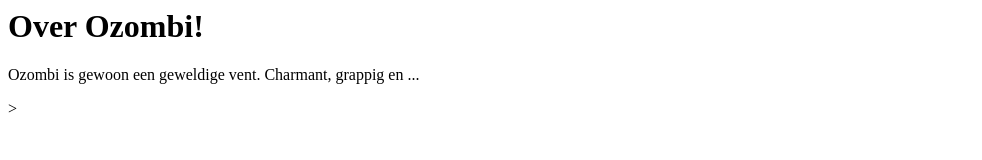
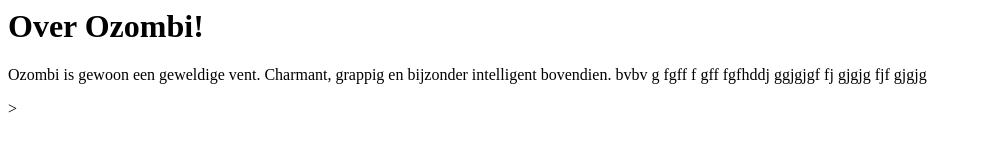
Before and after one commit to Ozombi/test, a plain HTML site: page about.html in a window 1280 px wide. Shown: the whole page, without its empty margins (0-982 px from the left). Drawn offline with Linux system fonts and the light colour scheme.

Commit message:
Add files via upload

```diff
--- a/about.html
+++ b/about.html
@@ -7,7 +7,8 @@
     <h1>Over Ozombi!</h1>
 
     <p>
-        Ozombi is gewoon een geweldige vent. Charmant, grappig en ...
+        Ozombi is gewoon een geweldige vent. Charmant, grappig en bijzonder intelligent bovendien.
+        bvbv g fgff  f gff fgfhddj ggjgjgf fj gjgjg fjf gjgjg
 
 
     </p>>
```
